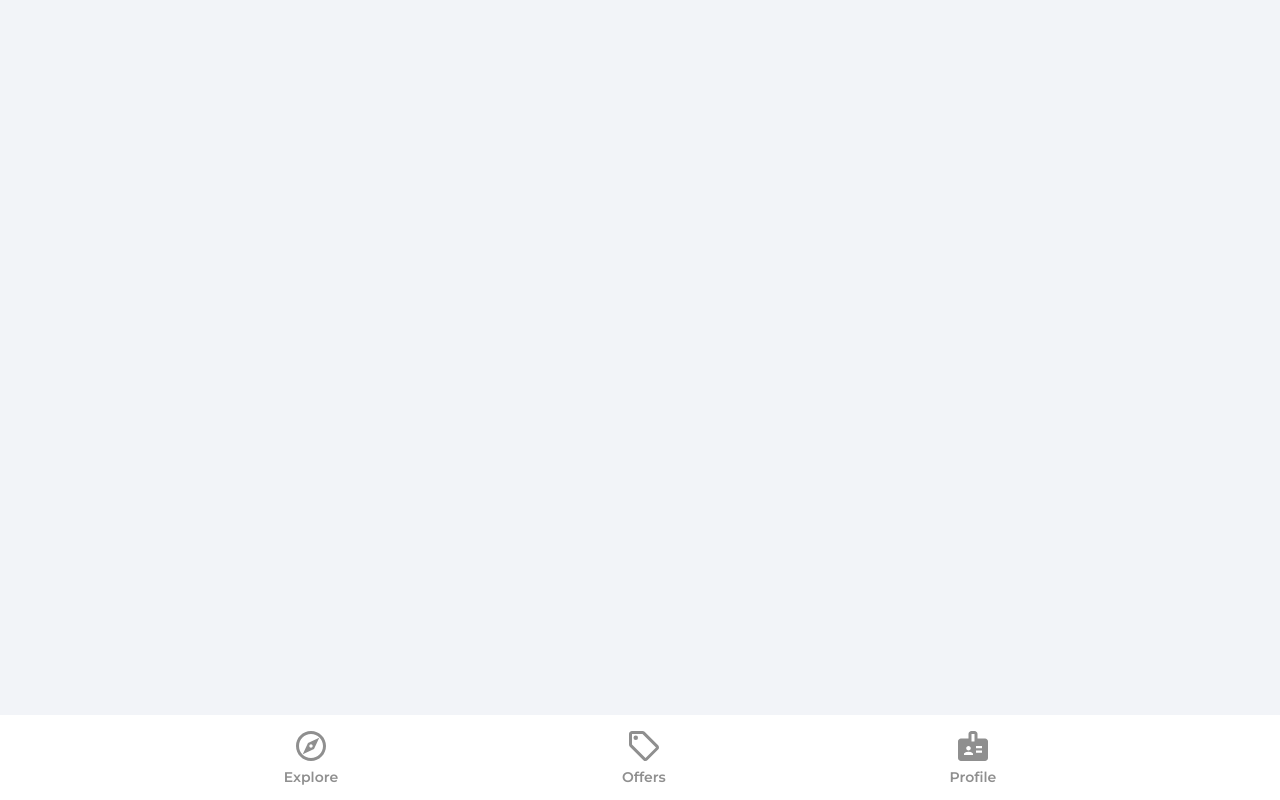
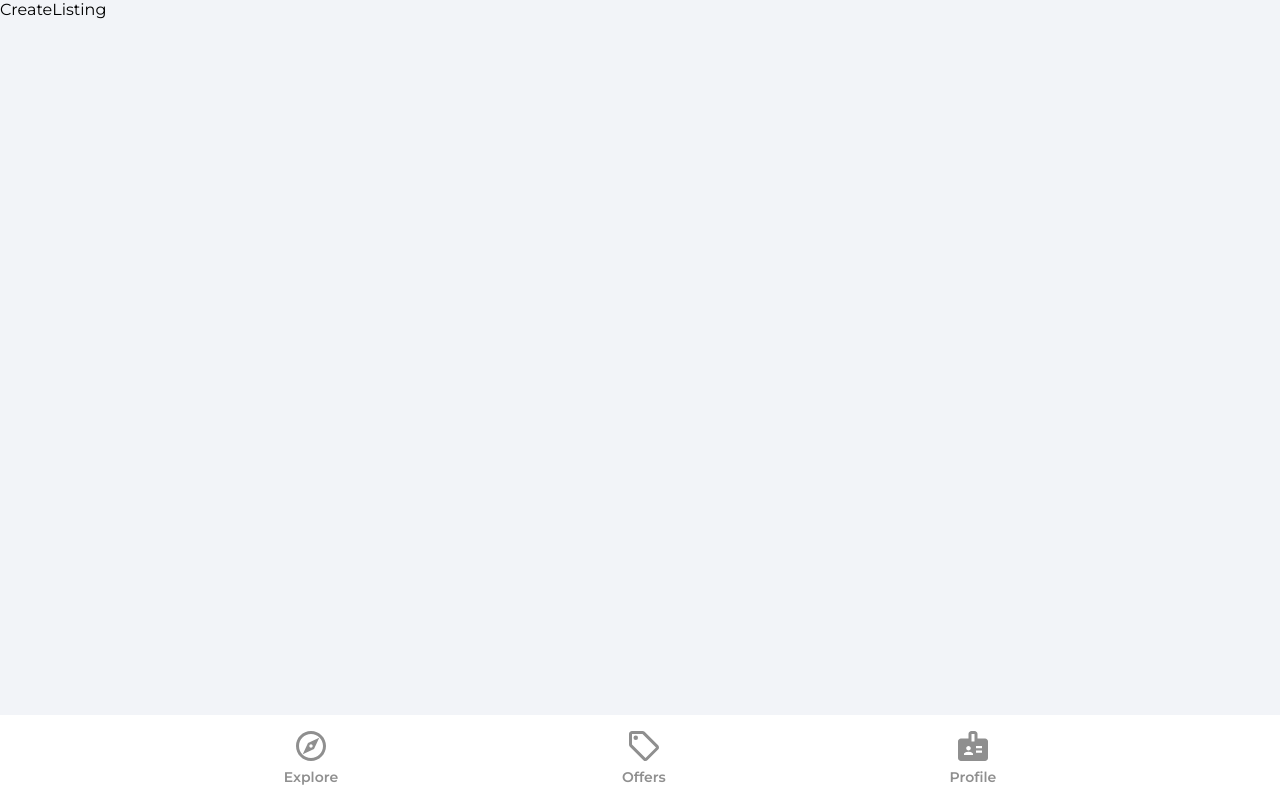
Before and after one commit to Harry-Leepz/house-marketplace, a React (Create React App) app: page /create-listing in a window 1280 px wide. Built offline with nearby package versions, Linux system fonts and the light colour scheme; no server answers.

Commit message:
Update app.js with create listing component import

```diff
--- a/src/App.js
+++ b/src/App.js
@@ -12,6 +12,7 @@ import { Profile } from "./pages/Profile";
 import { SignIn } from "./pages/SignIn";
 import { SignUp } from "./pages/SignUp";
 import { Category } from "./pages/Category";
+import { CreateListing } from "./pages/CreateListing";
 
 function App() {
   return (
@@ -27,6 +28,7 @@ function App() {
           </Route>
           <Route path='/sign-in' element={<SignIn />} />
           <Route path='/sign-up' element={<SignUp />} />
+          <Route path='/create-listing' element={<CreateListing />} />
         </Routes>
         <Navbar />
       </Router>
```
